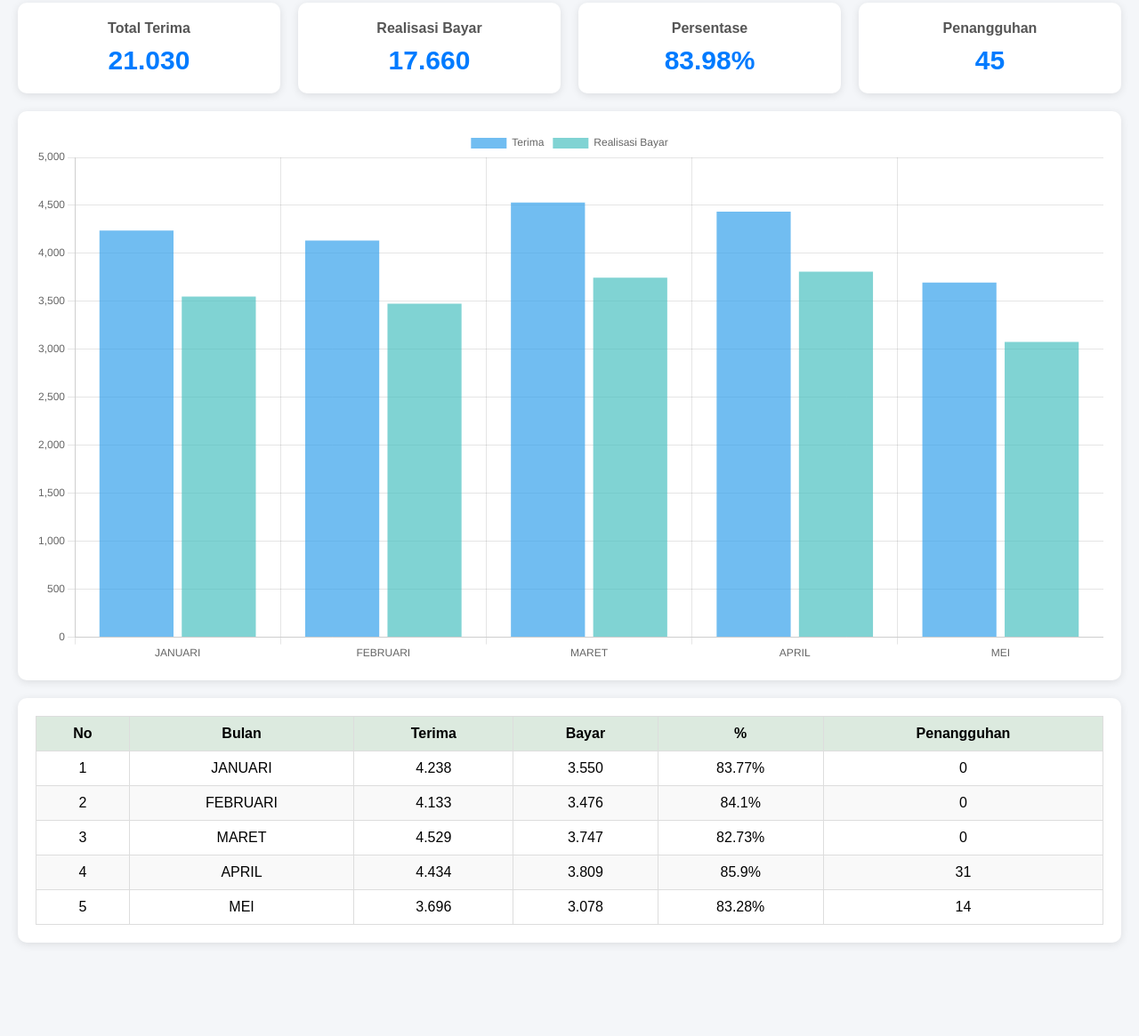
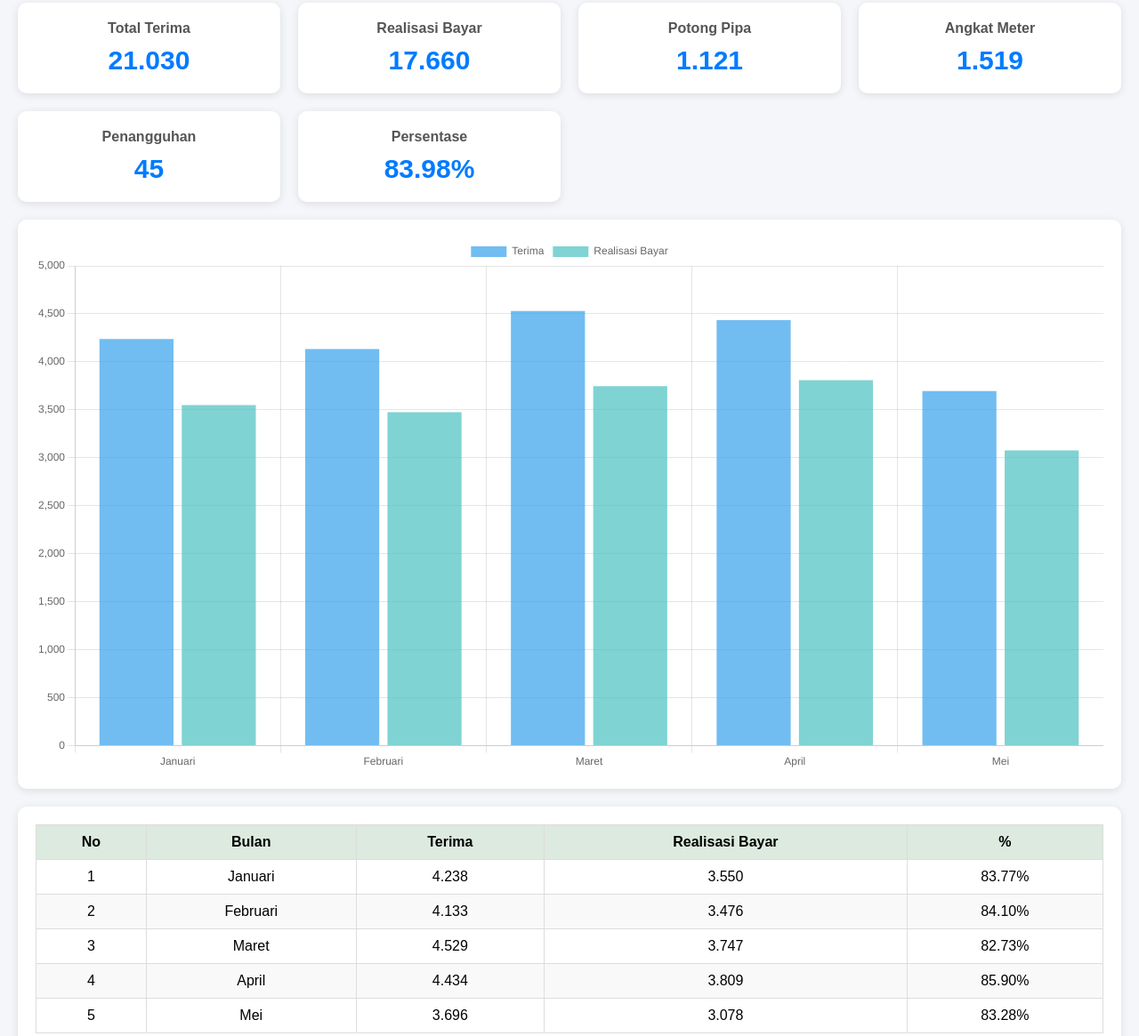
Before and after one commit to mrbuble231-tech/sweeping-2026, a plain HTML site: page index_tutupdinas.html in a window 1280 px wide. Shown: the part 180-1345 px from the top of the page at 89% size. Before the commit the page ends 1260 px from the top, so only its background shows below. Drawn offline with nearby package versions, Linux system fonts and the light colour scheme.

Commit message:
Tambah Dashboard Tutup Dinas

```diff
--- a/index_tutupdinas.html
+++ b/index_tutupdinas.html
@@ -2,13 +2,14 @@
 <html lang="id">
 
 <head>
-    <meta charset="UTF-8">
-    <meta name="viewport" content="width=device-width, initial-scale=1.0">
-    <title>Tutup Dinas 2026</title>
+<meta charset="UTF-8">
+<meta name="viewport" content="width=device-width, initial-scale=1.0">
 
-    <link rel="stylesheet" href="style.css">
+<title>Tutup Dinas 2026</title>
 
-    <script src="https://cdn.jsdelivr.net/npm/chart.js"></script>
+<link rel="stylesheet" href="style.css">
+
+<script src="https://cdn.jsdelivr.net/npm/chart.js"></script>
 </head>
 
 <body>
@@ -16,17 +17,18 @@
 <div class="menu">
     <a href="index.html">Dashboard Kubikasi</a>
     <a href="rupiah.html">Dashboard Rupiah</a>
-    <a href="tutupdinas.html">Dashboard Tutup Dinas</a>
+    <a href="index_tutupdinas.html">Dashboard Tutup Dinas</a>
 </div>
 
 <div class="container">
 
     <h3>SWEEPING 2026</h3>
+
     <h1>Dashboard Monitoring Tutup Dinas 2026</h1>
 
     <p class="update-info">
         Last Update :
-        <span id="lastUpdate"></span>
+        <span id="lastUpdate">-</span>
     </p>
 
     <div class="cards">
@@ -38,17 +40,27 @@
 
         <div class="card">
             <h4>Realisasi Bayar</h4>
-            <h2 id="totalBayar">0</h2>
+            <h2 id="realisasiBayar">0</h2>
+        </div>
+
+        <div class="card">
+            <h4>Potong Pipa</h4>
+            <h2 id="potongPipa">0</h2>
+        </div>
+
+        <div class="card">
+            <h4>Angkat Meter</h4>
+            <h2 id="angkatMeter">0</h2>
+        </div>
+
+        <div class="card">
+            <h4>Penangguhan</h4>
+            <h2 id="penangguhan">0</h2>
         </div>
 
         <div class="card">
             <h4>Persentase</h4>
             <h2 id="persentase">0%</h2>
-        </div>
-
-        <div class="card">
-            <h4>Penangguhan</h4>
-            <h2 id="penangguhan">0</h2>
         </div>
 
     </div>
@@ -66,9 +78,8 @@
                     <th>No</th>
                     <th>Bulan</th>
                     <th>Terima</th>
-                    <th>Bayar</th>
+                    <th>Realisasi Bayar</th>
                     <th>%</th>
-                    <th>Penangguhan</th>
                 </tr>
             </thead>
 
--- a/tutupdinas.js
+++ b/tutupdinas.js
@@ -1,127 +1,156 @@
+let myChart = null;
+
 const data = [
 
 {
-    bulan: "JANUARI",
-    terima: 4238,
-    bayar: 3550,
-    persen: 83.77,
-    penangguhan: 0
+bulan:"Januari",
+terima:4238,
+bayar:3550
 },
 
 {
-    bulan: "FEBRUARI",
-    terima: 4133,
-    bayar: 3476,
-    persen: 84.10,
-    penangguhan: 0
+bulan:"Februari",
+terima:4133,
+bayar:3476
 },
 
 {
-    bulan: "MARET",
-    terima: 4529,
-    bayar: 3747,
-    persen: 82.73,
-    penangguhan: 0
+bulan:"Maret",
+terima:4529,
+bayar:3747
 },
 
 {
-    bulan: "APRIL",
-    terima: 4434,
-    bayar: 3809,
-    persen: 85.90,
-    penangguhan: 31
+bulan:"April",
+terima:4434,
+bayar:3809
 },
 
 {
-    bulan: "MEI",
-    terima: 3696,
-    bayar: 3078,
-    persen: 83.28,
-    penangguhan: 14
+bulan:"Mei",
+terima:3696,
+bayar:3078
 }
 
 ];
 
+function loadData(){
+
 let totalTerima = 0;
 let totalBayar = 0;
-let totalPenangguhan = 0;
 
-const tbody = document.getElementById("tableData");
+const tbody =
+document.getElementById("tableData");
 
-data.forEach((item, index) => {
+tbody.innerHTML = "";
 
-    totalTerima += item.terima;
-    totalBayar += item.bayar;
-    totalPenangguhan += item.penangguhan;
+data.forEach((x,index)=>{
+
+let persen =
+((x.bayar/x.terima)*100).toFixed(2);
+
+totalTerima += x.terima;
+totalBayar += x.bayar;
 
 tbody.innerHTML += `
 <tr>
-        <td>${index + 1}</td>
-        <td>${item.bulan}</td>
-        <td>${item.terima.toLocaleString("id-ID")}</td>
-        <td>${item.bayar.toLocaleString("id-ID")}</td>
-        <td>${item.persen}%</td>
-        <td>${item.penangguhan}</td>
+<td>${index+1}</td>
+<td>${x.bulan}</td>
+<td>${x.terima.toLocaleString("id-ID")}</td>
+<td>${x.bayar.toLocaleString("id-ID")}</td>
+<td>${persen}%</td>
 </tr>
 `;
+
 });
 
-const persenTotal =
-((totalBayar / totalTerima) * 100);
+const totalAM = 1519;
+const totalPPP = 1121;
+const totalPenangguhan = 45;
 
-document.getElementById("totalTerima").innerHTML =
+const persentase =
+((totalBayar/totalTerima)*100);
+
+document.getElementById("totalTerima")
+.innerHTML =
 totalTerima.toLocaleString("id-ID");
 
-document.getElementById("totalBayar").innerHTML =
+document.getElementById("realisasiBayar")
+.innerHTML =
 totalBayar.toLocaleString("id-ID");
 
-document.getElementById("persentase").innerHTML =
-persenTotal.toFixed(2) + "%";
+document.getElementById("potongPipa")
+.innerHTML =
+totalPPP.toLocaleString("id-ID");
 
-document.getElementById("penangguhan").innerHTML =
+document.getElementById("angkatMeter")
+.innerHTML =
+totalAM.toLocaleString("id-ID");
+
+document.getElementById("penangguhan")
+.innerHTML =
 totalPenangguhan.toLocaleString("id-ID");
 
-document.getElementById("lastUpdate").innerHTML =
+document.getElementById("persentase")
+.innerHTML =
+persentase.toFixed(2) + "%";
+
+document.getElementById("lastUpdate")
+.innerHTML =
 new Date().toLocaleString("id-ID");
 
-new Chart(document.getElementById("myChart"), {
+updateChart();
 
-    type: "bar",
+}
 
-    data: {
+function updateChart(){
 
-        labels: data.map(x => x.bulan),
+const ctx =
+document.getElementById("myChart");
 
-        datasets: [
+if(myChart){
+myChart.destroy();
+}
+
+myChart =
+new Chart(ctx,{
+
+type:"bar",
+
+data:{
+
+labels:data.map(x=>x.bulan),
+
+datasets:[
 
 {
-            label: "Terima",
-            data: data.map(x => x.terima),
-            backgroundColor: "rgba(54,162,235,0.7)"
+label:"Terima",
+data:data.map(x=>x.terima),
+backgroundColor:"rgba(54,162,235,0.7)"
 },
 
 {
-            label: "Realisasi Bayar",
-            data: data.map(x => x.bayar),
-            backgroundColor: "rgba(75,192,192,0.7)"
+label:"Realisasi Bayar",
+data:data.map(x=>x.bayar),
+backgroundColor:"rgba(75,192,192,0.7)"
 }
 
 ]
 
 },
 
-    options: {
+options:{
+responsive:true,
 
-        responsive: true,
+plugins:{
+legend:{
+position:"top"
+}
+}
+}
 
-        plugins: {
-
-            legend: {
-                position: "top"
-            }
+});
 
 }
 
-    }
-
-});
+loadData();
```
Lines whose indentation alone changed are shown as unchanged.
